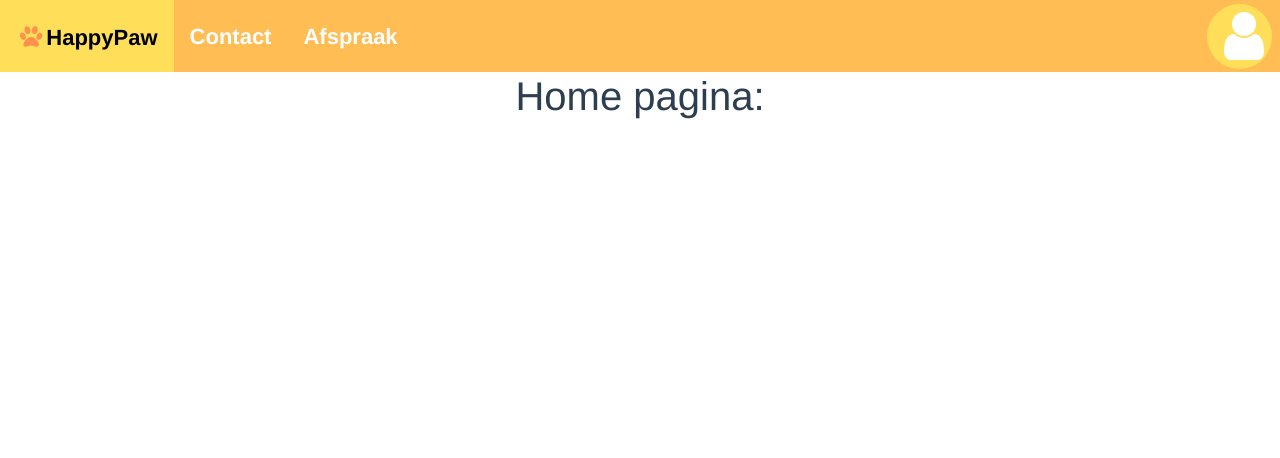
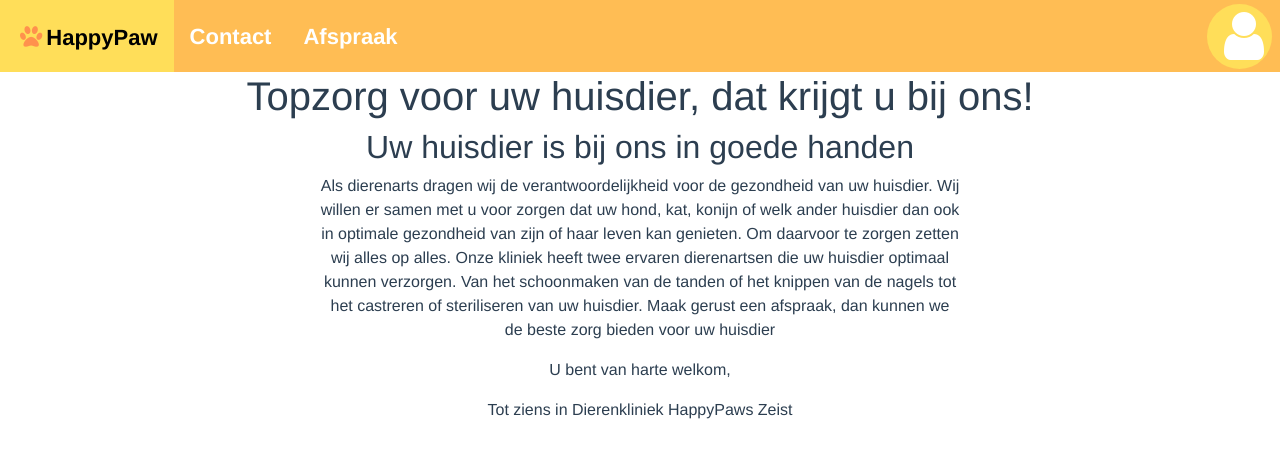
Before and after one commit to Educom-Trainees/educom-dierenartsen, a Vue app: page / in a window 1280 px wide. Shown: the top 458 px of the page. Built offline with nearby package versions, Linux system fonts and the light colour scheme.

Commit message:
een paar designs + begin homepage

```diff
--- a/src/views/Home.vue
+++ b/src/views/Home.vue
@@ -1,6 +1,16 @@
 <template>
   <div class="home">
-    <h1>Home pagina:</h1>
+    <h1>Topzorg voor uw huisdier, dat krijgt u bij ons!</h1>
+    <h2>Uw huisdier is bij ons in goede handen</h2>
+    <p>
+    Als dierenarts dragen wij de verantwoordelijkheid voor de gezondheid van uw huisdier.
+    Wij willen er samen met u voor zorgen dat uw hond, kat, konijn of welk ander huisdier dan ook in optimale gezondheid van zijn of haar leven kan genieten.
+    Om daarvoor te zorgen zetten wij alles op alles.
+    Onze kliniek heeft twee ervaren dierenartsen die uw huisdier optimaal kunnen verzorgen.
+    Van het schoonmaken van de tanden of het knippen van de nagels tot het castreren of steriliseren van uw huisdier.
+    Maak gerust een afspraak, dan kunnen we de beste zorg bieden voor uw huisdier</p>
+    <p>U bent van harte welkom,</p>
+    <p>Tot ziens in Dierenkliniek HappyPaws Zeist</p>
   </div>
 </template>
 
@@ -12,3 +22,11 @@ export default {
   }
 }
 </script>
+
+<style>
+p {
+  max-width: 50%;
+  text-align: center;
+  margin-left: 25%;
+}
+</style>
```
Also changed, not shown: designs/database_dierenarts.drawio.png (added), designs/flowchart_dierenarts_v1.drawio.png (added).
